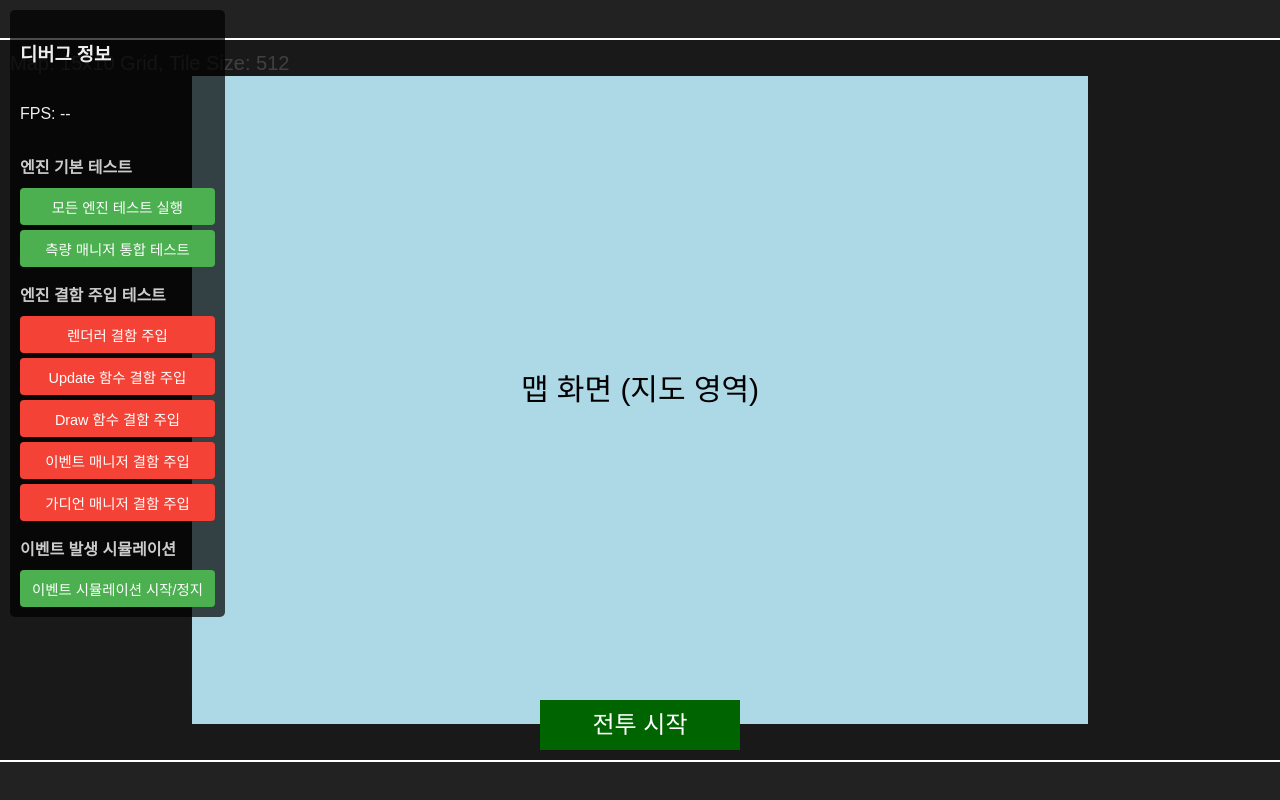
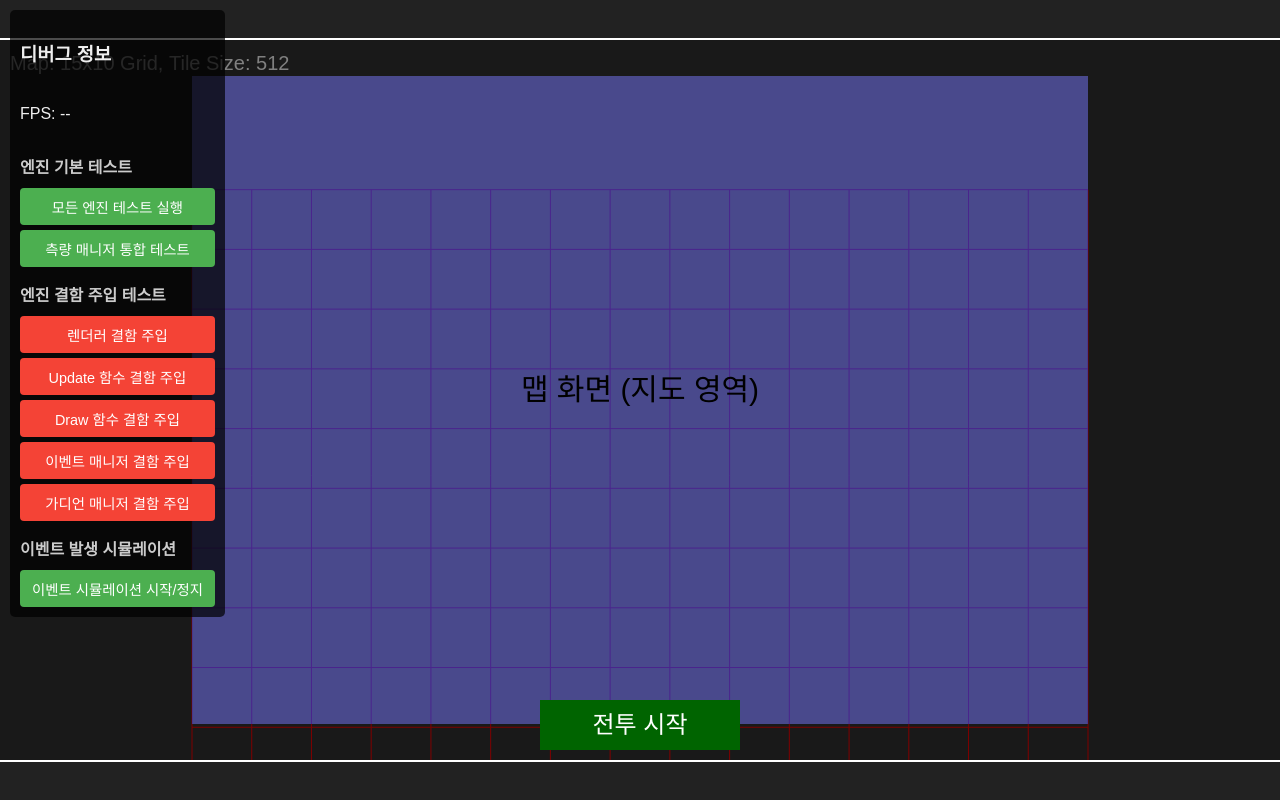
Before and after one commit to cagecorn/muscle-and-blood, a website: page debug.html in a window 1280 px wide. Drawn offline with Linux system fonts and the light colour scheme.

Commit message:
Add LayerManager and adjust managers for layered drawing

```diff
--- a/debug.html
+++ b/debug.html
@@ -112,6 +112,7 @@
             const cameraManager = gameEngine.getCameraManager();
             const gridManager = gameEngine.getGridManager();
             const inputManager = gameEngine.getInputManager();
+            const layerManager = gameEngine.getLayerManager();
             const gameLoop = gameEngine.gameLoop; // GameLoop는 GameEngine에서 직접 노출되지 않으므로, GameEngine 내부에 getter를 추가해야 할 수도 있습니다. (현재 예시에서는 gameEngine.gameLoop로 접근)
 
 
--- a/js/GameEngine.js
+++ b/js/GameEngine.js
@@ -9,6 +9,7 @@ import { UIManager } from './managers/UIManager.js';
 import { GridManager } from './managers/GridManager.js';
 import { InputManager } from './managers/InputManager.js';
 import { CameraManager } from './managers/CameraManager.js';
+import { LayerManager } from './managers/LayerManager.js';
 
 export class GameEngine {
     constructor(canvasId) {
@@ -36,6 +37,7 @@ export class GameEngine {
         this.cameraManager = new CameraManager(this.renderer, this.measureManager, this.mapManager, this.uiManager);
         this.gridManager = new GridManager(this.renderer, this.measureManager, this.mapManager);
         this.inputManager = new InputManager(this.renderer.canvas, this.cameraManager);
+        this.layerManager = new LayerManager(this.renderer, this.measureManager, this.gridManager, this.uiManager, this.cameraManager);
 
         // 게임의 핵심 로직과 렌더링 함수 정의 (GameLoop에 전달될 콜백)
         this._update = this._update.bind(this); // `this` 컨텍스트 바인딩
@@ -97,21 +99,13 @@ export class GameEngine {
      * 게임 루프의 그리기 단계에서 호출될 핵심 렌더링 함수입니다.
      */
     _draw() {
-        // 렌더러를 사용하여 기본 배경과 맵 정보를 그립니다.
-        this.renderer.clear();
-        this.renderer.drawBackground();
+        this.layerManager.drawLayers();
 
         const mapRenderData = this.mapManager.getMapRenderData();
         this.renderer.ctx.fillStyle = 'gray';
         this.renderer.ctx.font = '20px Arial';
         this.renderer.ctx.textAlign = 'left';
         this.renderer.ctx.fillText(`Map: ${mapRenderData.gridCols}x${mapRenderData.gridRows} Grid, Tile Size: ${mapRenderData.tileSize}`, 10, 30);
-
-        // 카메라 변환을 적용하여 그리드 그리기
-        this.gridManager.draw(this.cameraManager.getTransform());
-
-        // UI 매니저가 UI를 그립니다.
-        this.uiManager.draw();
     }
 
     /**
@@ -158,4 +152,8 @@ export class GameEngine {
     getInputManager() {
         return this.inputManager;
     }
+
+    getLayerManager() {
+        return this.layerManager;
+    }
 }
--- a/js/managers/CameraManager.js
+++ b/js/managers/CameraManager.js
@@ -16,6 +16,7 @@ export class CameraManager {
 
         this.minZoom = 0.1;
         this.maxZoom = 3.0;
+        this.gridPaddingY = measureManager.get('gridPaddingY');
 
         this.isDragging = false;
         this.lastMouseX = 0;
@@ -30,23 +31,23 @@ export class CameraManager {
     _initializeCameraView() {
         console.log("[CameraManager] Initializing camera view to fit map panel...");
         const mapPixelWidth = this.mapManager.getGridDimensions().cols * this.mapManager.getTileSize();
-        const mapPixelHeight = this.mapManager.getGridDimensions().rows * this.mapManager.getTileSize();
+        const totalGameWorldHeight = (this.mapManager.getGridDimensions().rows * this.mapManager.getTileSize()) + (this.gridPaddingY * 2);
 
         const mapPanelRect = this.uiManager.getMapPanelRect();
         const panelWidth = mapPanelRect.width;
         const panelHeight = mapPanelRect.height;
 
         const zoomX = panelWidth / mapPixelWidth;
-        const zoomY = panelHeight / mapPixelHeight;
+        const zoomY = panelHeight / totalGameWorldHeight;
         this.zoom = Math.min(zoomX, zoomY);
 
         this.minZoom = Math.min(this.minZoom, this.zoom);
 
         const scaledMapWidth = mapPixelWidth * this.zoom;
-        const scaledMapHeight = mapPixelHeight * this.zoom;
+        const scaledGameWorldHeight = totalGameWorldHeight * this.zoom;
 
         this.x = mapPanelRect.x + (panelWidth - scaledMapWidth) / 2;
-        this.y = mapPanelRect.y + (panelHeight - scaledMapHeight) / 2;
+        this.y = mapPanelRect.y + (panelHeight - scaledGameWorldHeight) / 2;
 
         console.log(`[CameraManager] Initial Camera: x=${this.x.toFixed(2)}, y=${this.y.toFixed(2)}, zoom=${this.zoom.toFixed(4)}`);
 
@@ -77,25 +78,26 @@ export class CameraManager {
     _clampCameraPosition() {
         const mapPixelWidth = this.mapManager.getGridDimensions().cols * this.mapManager.getTileSize();
         const mapPixelHeight = this.mapManager.getGridDimensions().rows * this.mapManager.getTileSize();
+        const totalGameWorldHeight = mapPixelHeight + (this.gridPaddingY * 2);
 
         const mapPanelRect = this.uiManager.getMapPanelRect();
         const viewWidth = mapPanelRect.width;
         const viewHeight = mapPanelRect.height;
 
         const scaledMapWidth = mapPixelWidth * this.zoom;
-        const scaledMapHeight = mapPixelHeight * this.zoom;
+        const scaledGameWorldHeight = totalGameWorldHeight * this.zoom;
 
         let minX = mapPanelRect.x + viewWidth - scaledMapWidth;
         let maxX = mapPanelRect.x;
-        let minY = mapPanelRect.y + viewHeight - scaledMapHeight;
+        let minY = mapPanelRect.y + viewHeight - scaledGameWorldHeight;
         let maxY = mapPanelRect.y;
 
         if (scaledMapWidth < viewWidth) {
             minX = mapPanelRect.x + (viewWidth - scaledMapWidth) / 2;
             maxX = minX;
         }
-        if (scaledMapHeight < viewHeight) {
-            minY = mapPanelRect.y + (viewHeight - scaledMapHeight) / 2;
+        if (scaledGameWorldHeight < viewHeight) {
+            minY = mapPanelRect.y + (viewHeight - scaledGameWorldHeight) / 2;
             maxY = minY;
         }
 
--- a/js/managers/GridManager.js
+++ b/js/managers/GridManager.js
@@ -11,6 +11,8 @@ export class GridManager {
         this.gridCols = mapManager.getGridDimensions().cols;
         this.gridRows = mapManager.getGridDimensions().rows;
         this.tileSize = measureManager.get('tileSize');
+        this.gridPaddingY = measureManager.get('gridPaddingY');
+        this.gridColor = measureManager.get('colors.grid');
     }
 
     /**
@@ -28,8 +30,10 @@ export class GridManager {
         ctx.translate(cameraTransform.x, cameraTransform.y);
         ctx.scale(cameraTransform.zoom, cameraTransform.zoom);
 
-        ctx.strokeStyle = 'rgba(255, 255, 255, 0.3)';
-        ctx.lineWidth = 1;
+        ctx.translate(0, this.gridPaddingY / cameraTransform.zoom);
+
+        ctx.strokeStyle = this.gridColor;
+        ctx.lineWidth = 1 / cameraTransform.zoom;
 
         for (let i = 0; i <= this.gridCols; i++) {
             const x = i * this.tileSize;
--- /dev/null
+++ b/js/managers/LayerManager.js
@@ -0,0 +1,36 @@
+// js/managers/LayerManager.js
+
+export class LayerManager {
+    constructor(renderer, measureManager, gridManager, uiManager, cameraManager) {
+        console.log("\uD83C\uDFA8 LayerManager initialized. Orchestrating drawing order. \uD83C\uDFA8");
+        this.renderer = renderer;
+        this.measureManager = measureManager;
+        this.gridManager = gridManager;
+        this.uiManager = uiManager;
+        this.cameraManager = cameraManager;
+
+        this.ctx = renderer.ctx;
+        this.canvas = renderer.canvas;
+
+        this.gameScreenColor = measureManager.get('colors.gameScreen');
+        this.mapPanelRect = uiManager.getMapPanelRect();
+    }
+
+    drawLayers() {
+        this.renderer.clear();
+        this.renderer.drawBackground();
+
+        this.ctx.save();
+        this.ctx.fillStyle = this.gameScreenColor;
+        this.ctx.fillRect(
+            this.mapPanelRect.x,
+            this.mapPanelRect.y,
+            this.mapPanelRect.width,
+            this.mapPanelRect.height
+        );
+        this.ctx.restore();
+
+        this.gridManager.draw(this.cameraManager.getTransform());
+        this.uiManager.draw();
+    }
+}
--- a/js/managers/MeasureManager.js
+++ b/js/managers/MeasureManager.js
@@ -6,8 +6,8 @@ export class MeasureManager {
 
         // 게임의 모든 사이즈 관련 설정을 이곳에 정의
         this._measurements = {
-            tileSize: 512, // 맵 타일의 기본 사이즈
-            mapGrid: { rows: 10, cols: 15 }, // 맵 그리드의 행/열
+            tileSize: 512,
+            mapGrid: { rows: 10, cols: 15 },
             gameResolution: {
                 width: 1280,
                 height: 720
@@ -17,7 +17,14 @@ export class MeasureManager {
                 mapPanelHeightRatio: 0.9,
                 buttonHeight: 50,
                 buttonWidth: 200,
-                buttonMargin: 10
+                buttonMargin: 10,
+                mapPanelColor: 'rgba(50, 50, 200, 0.7)'
+            },
+            gridPaddingY: 100,
+            colors: {
+                gameScreen: 'yellow',
+                grid: 'red',
+                background: '#333'
             }
         };
     }
--- a/js/managers/UIManager.js
+++ b/js/managers/UIManager.js
@@ -11,6 +11,7 @@ export class UIManager {
         this.ctx = renderer.ctx;
 
         this.uiState = 'mapScreen';
+        this.mapPanelColor = this.measureManager.get('ui.mapPanelColor');
 
         // 초기 UI 크기 설정을 MeasureManager 값에 맞추어 계산
         this._recalculateUIDimensions();
@@ -84,7 +85,7 @@ export class UIManager {
         this.ctx.fillRect(0, 0, this.canvas.width, this.canvas.height);
 
         if (this.uiStateEngine.getState() === 'mapScreen') {
-            this.ctx.fillStyle = 'lightblue';
+            this.ctx.fillStyle = this.mapPanelColor;
             this.ctx.fillRect(
                 (this.canvas.width - this.mapPanelWidth) / 2,
                 (this.canvas.height - this.mapPanelHeight) / 2,
```
